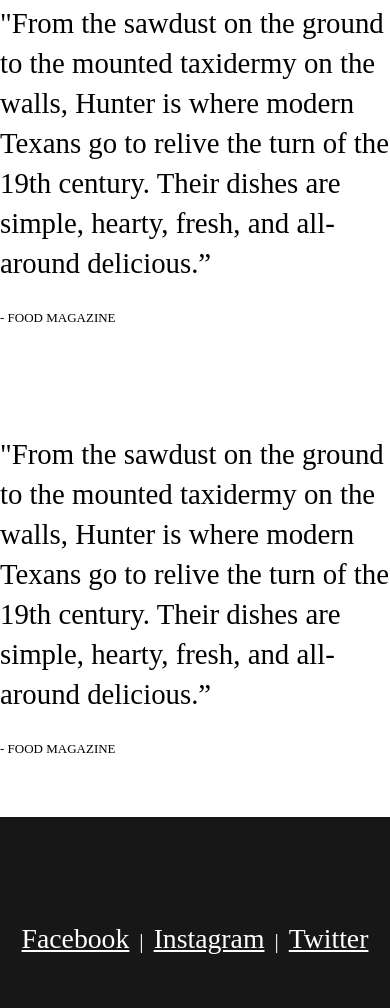
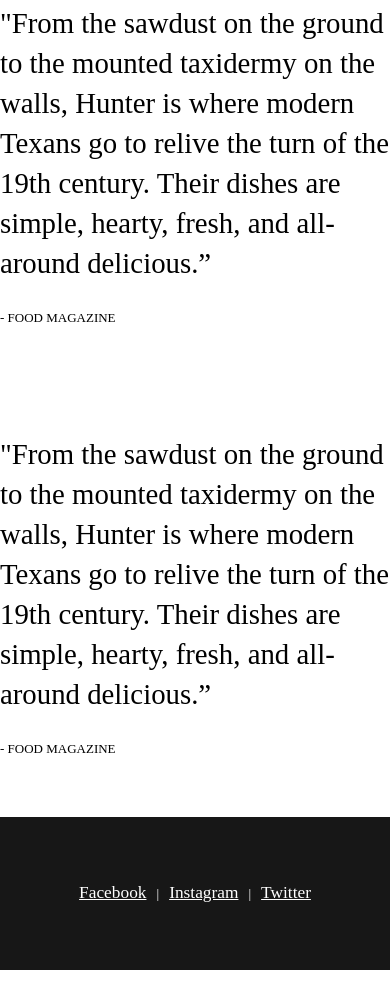
Before and after one commit to JDagadu/restaurantpage, a website built with webpack: page dist/index.html in a window 390 px wide. Shown: the part 4065-5073 px from the top of the page. After the commit the page ends 5035 px from the top, so only its background shows below. Built offline with Linux system fonts and the light colour scheme.

```diff
--- a/src/css/homepage.css
+++ b/src/css/homepage.css
@@ -228,12 +228,12 @@
         /* padding: 5em 0 5em 0; */
         margin-left: auto;
         margin-right: auto;
-        font-size: 16pt;
+        font-size: 10pt;
         display: flex;
         align-items: center;
         justify-content: center;
         width: 100%;
-        max-width: 100%;
+        /* max-width: 100%; */
     }
     .socialsdiv{
         margin:0 0 0 0;
```
Also changed, not shown: dist/index.main.js.
